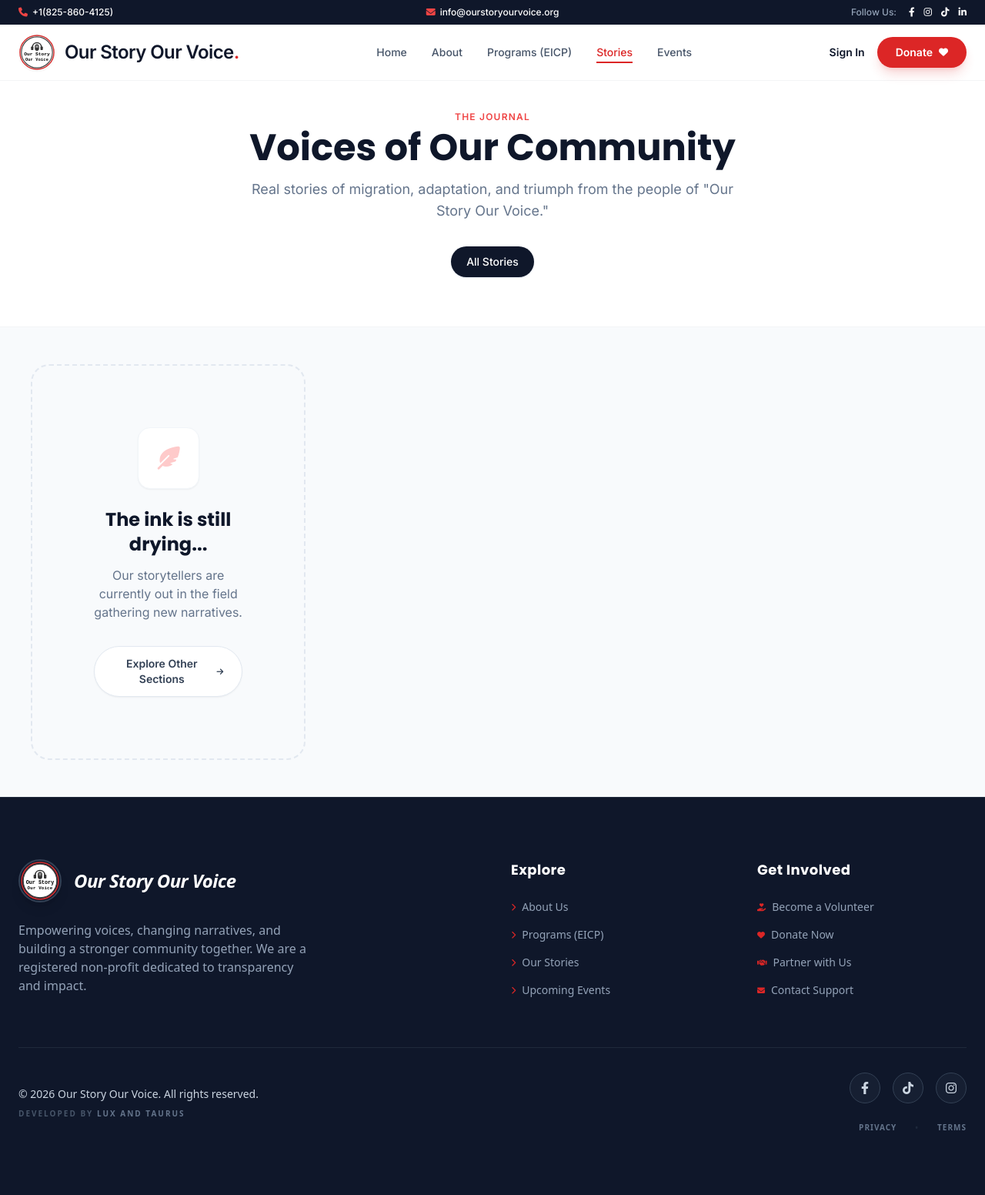
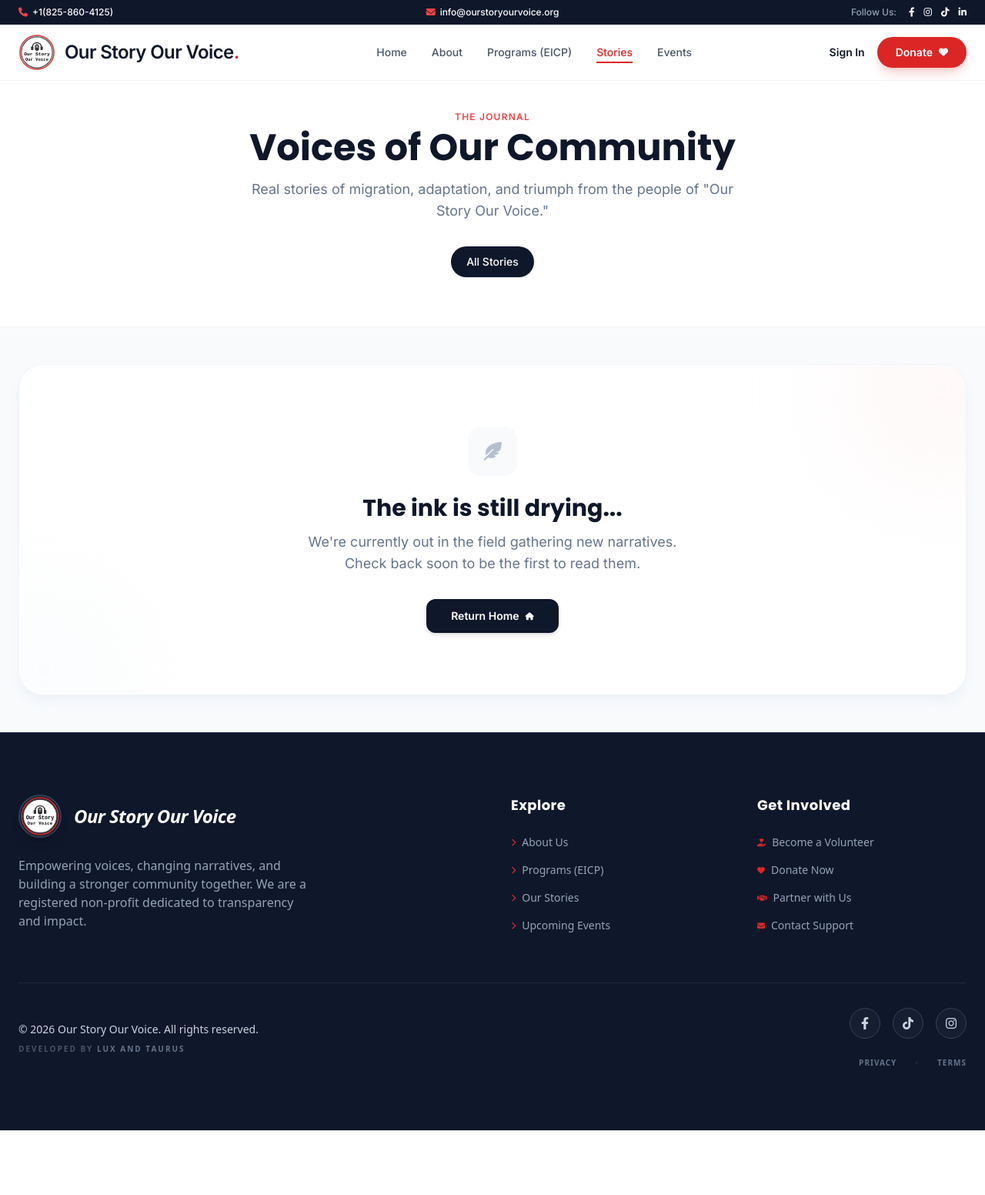
Before and after one commit to Williams-Opone/osov, a Flask app: page /stories in a window 1280 px wide. Shown: the whole page at 77% size. After the commit the page ends 1468 px from the top, so only its background shows below. Run offline with Flask 3, Linux system fonts and the light colour scheme; data that the repository does not hold is empty; some libraries are stand-ins or nearby versions.

Commit message:
worked on the else of the story page

```diff
--- a/project/templates/user/stories.html
+++ b/project/templates/user/stories.html
@@ -98,19 +98,31 @@
                 </div>
             </article>
             {% else %}
-                <div class="w-full px-4">
-                    <div class="relative overflow-hidden bg-slate-50 rounded-3xl border-2 border-dashed border-slate-200 p-12 md:p-20 flex flex-col items-center text-center">
-                        <div class="absolute inset-0 opacity-40 blob-bg pointer-events-none"></div>
-                        <div class="relative z-10">
-                            <div class="w-20 h-20 bg-white rounded-2xl shadow-sm border border-slate-100 flex items-center justify-center mb-6 mx-auto">
-                                <i class="fa-solid fa-feather-pointed text-3xl text-red-200"></i>
-                            </div>
-                            <h3 class="text-2xl font-bold text-slate-900 mb-3">The ink is still drying...</h3>
-                            <p class="text-slate-500 max-w-md mx-auto mb-8">Our storytellers are currently out in the field gathering new narratives.</p>
-                            <a href="/" class="inline-flex items-center gap-2 px-6 py-3 bg-white border border-slate-200 rounded-full text-sm font-bold text-slate-700 hover:border-red-600 hover:text-red-600 transition-all shadow-sm">Explore Other Sections <i class="fa-solid fa-arrow-right text-[10px]"></i></a>
+            <div class="col-span-1 md:col-span-2 lg:col-span-3">
+                <div class="relative overflow-hidden bg-white rounded-[2rem] border border-slate-100 p-10 md:p-20 shadow-lg shadow-slate-200/40 text-center">
+
+                    <div class="absolute -top-24 -right-24 w-64 h-64 bg-red-50 rounded-full blur-3xl opacity-50"></div>
+                    <div class="absolute -bottom-24 -left-24 w-64 h-64 bg-slate-50 rounded-full blur-3xl opacity-50"></div>
+
+                    <div class="relative z-10 flex flex-col items-center">
+                        <div class="inline-flex items-center justify-center w-16 h-16 mb-6 rounded-2xl bg-slate-50 text-slate-400">
+                            <i class="fa-solid fa-feather-pointed text-2xl animate-pulse"></i>
                         </div>
+
+                        <h3 class="text-xl md:text-3xl font-bold text-slate-900 mb-3">
+                            The ink is still drying...
+                        </h3>
+
+                        <p class="text-slate-500 text-base md:text-lg max-w-lg leading-relaxed mb-8">
+                            We're currently out in the field gathering new narratives. Check back soon to be the first to read them.
+                        </p>
+
+                        <a href="/" class="inline-flex items-center gap-2 px-8 py-3 bg-slate-900 text-white text-sm font-bold rounded-xl hover:bg-red-600 transition-all duration-300 transform hover:-translate-y-1 shadow-md">
+                            Return Home <i class="fa-solid fa-house text-[10px]"></i>
+                        </a>
                     </div>
                 </div>
+            </div>
             {% endfor %}
         </div>
 
```
